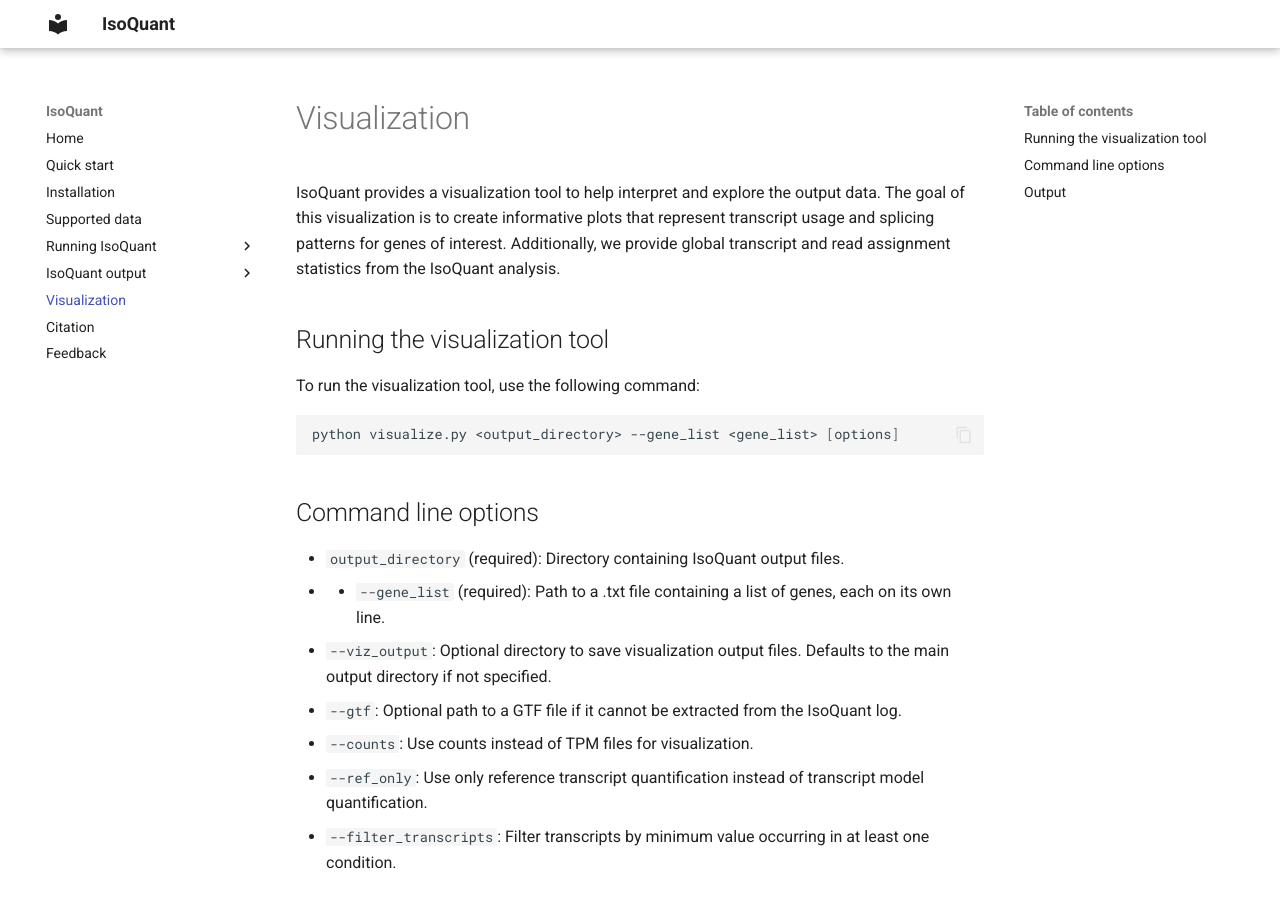
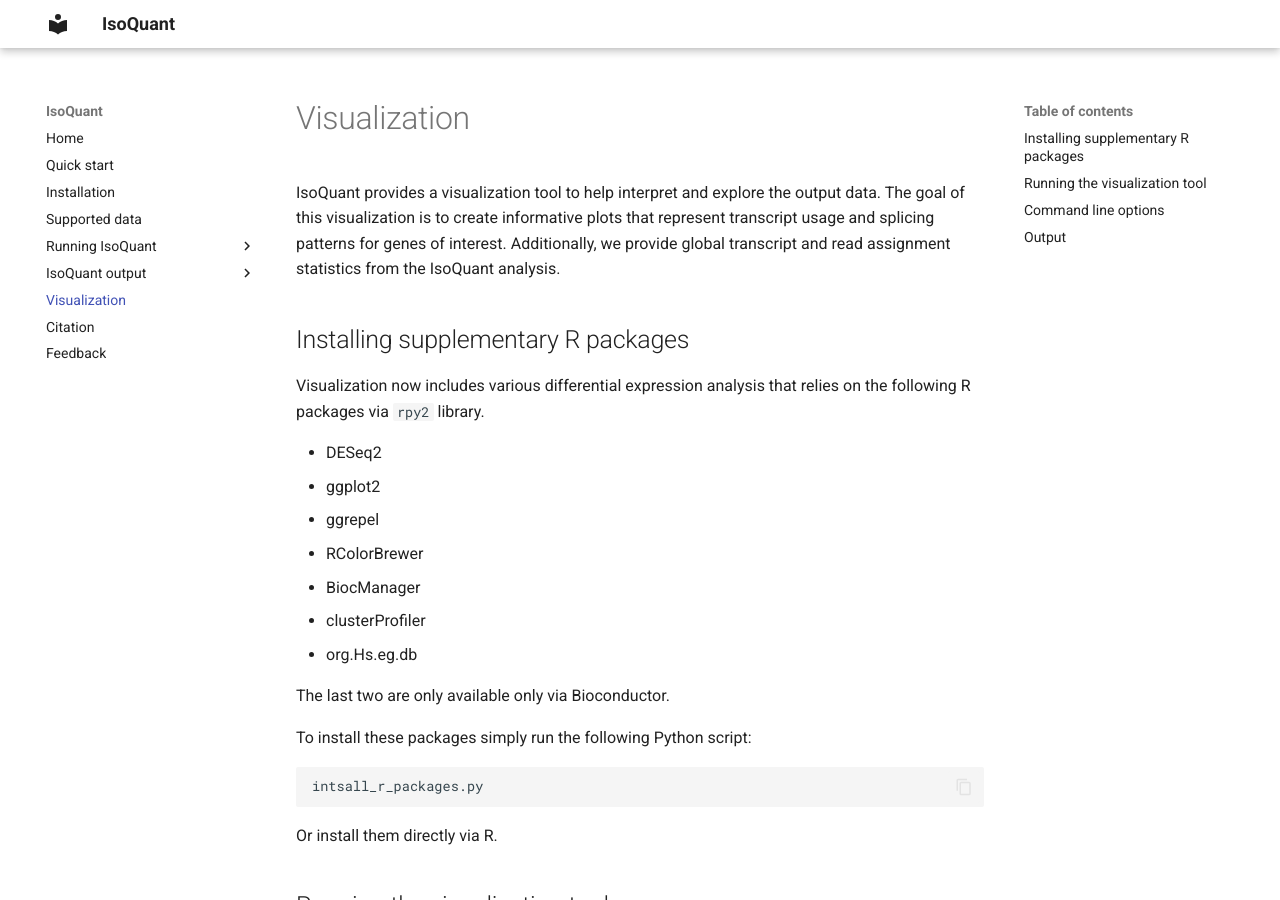
Before and after one commit to ablab/IsoQuant, an MkDocs documentation site: the page built from docs/visualization.md, in a window 1280 px wide and 900 px high. Built offline with MkDocs 1.6.1 and Material for MkDocs 9.7.7, drawn with Linux system fonts in a browser that asks for light colours.

Commit message:
fix install R packages and add to the manual

````diff
--- a/docs/visualization.md
+++ b/docs/visualization.md
@@ -1,6 +1,28 @@
 # Visualization
 
 IsoQuant provides a visualization tool to help interpret and explore the output data. The goal of this visualization is to create informative plots that represent transcript usage and splicing patterns for genes of interest. Additionally, we provide global transcript and read assignment statistics from the IsoQuant analysis.
+
+## Installing supplementary R packages
+
+Visualization now includes various differential expression analysis that relies on the following R packages via `rpy2` library.
+
+- DESeq2
+- ggplot2
+- ggrepel
+- RColorBrewer
+- BiocManager
+- clusterProfiler
+- org.Hs.eg.db
+
+The last two are only available only via Bioconductor.
+
+To install these packages simply run the following Python script:
+
+```
+intsall_r_packages.py
+```
+
+Or install them directly via R.
 
 ## Running the visualization tool
 
````
Also changed, not shown: other parts of docs/visualization.md (+1 -1 lines), install_r_packages.py (+13 -7 lines), visualize.py (line endings or trailing spaces).
